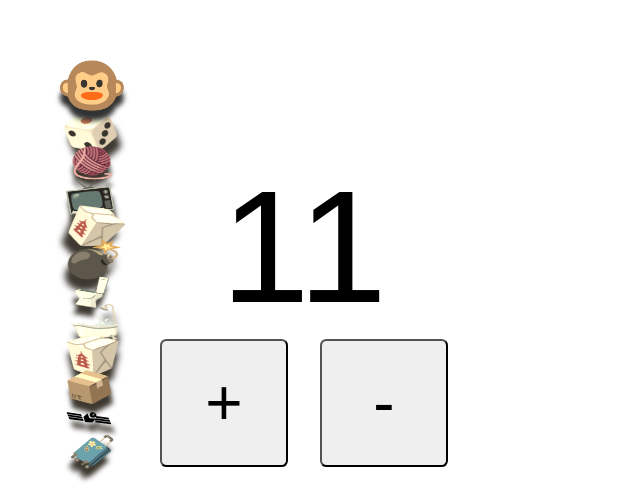
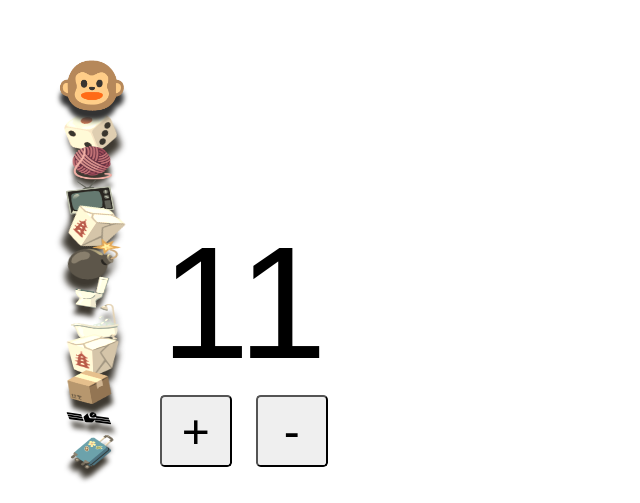
Before and after one commit to j5bot/spank-the-monkey, a React (Vite) app: page / in a window 1280 px wide. Shown: the part 297-800 px from the top of the page, without its empty margins (0-640 px from the left). Built offline with nearby package versions, Linux system fonts and the light colour scheme.

Commit message:
adjust button size

```diff
--- a/src/styles.css
+++ b/src/styles.css
@@ -50,8 +50,8 @@ body {
 }
 button {
     border-radius: 0.1em;
-    font-size: 4em;
-    padding: 0.1em 0.5em;
-    min-width: 2em;
-    min-height: 2em;
+    font-size: 3em;
+    padding: 0.1em 0.3em;
+    min-width: 1.5em;
+    min-height: 1.5em;
 }
```
